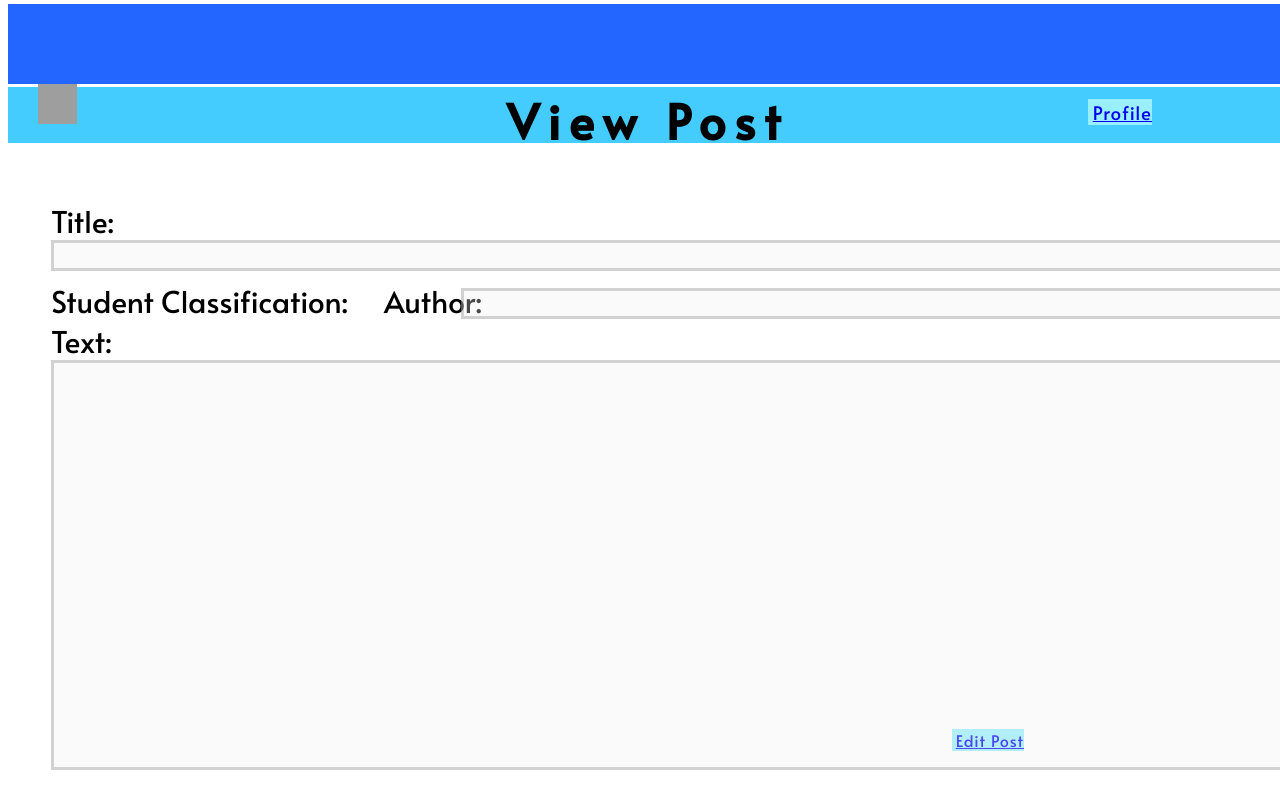
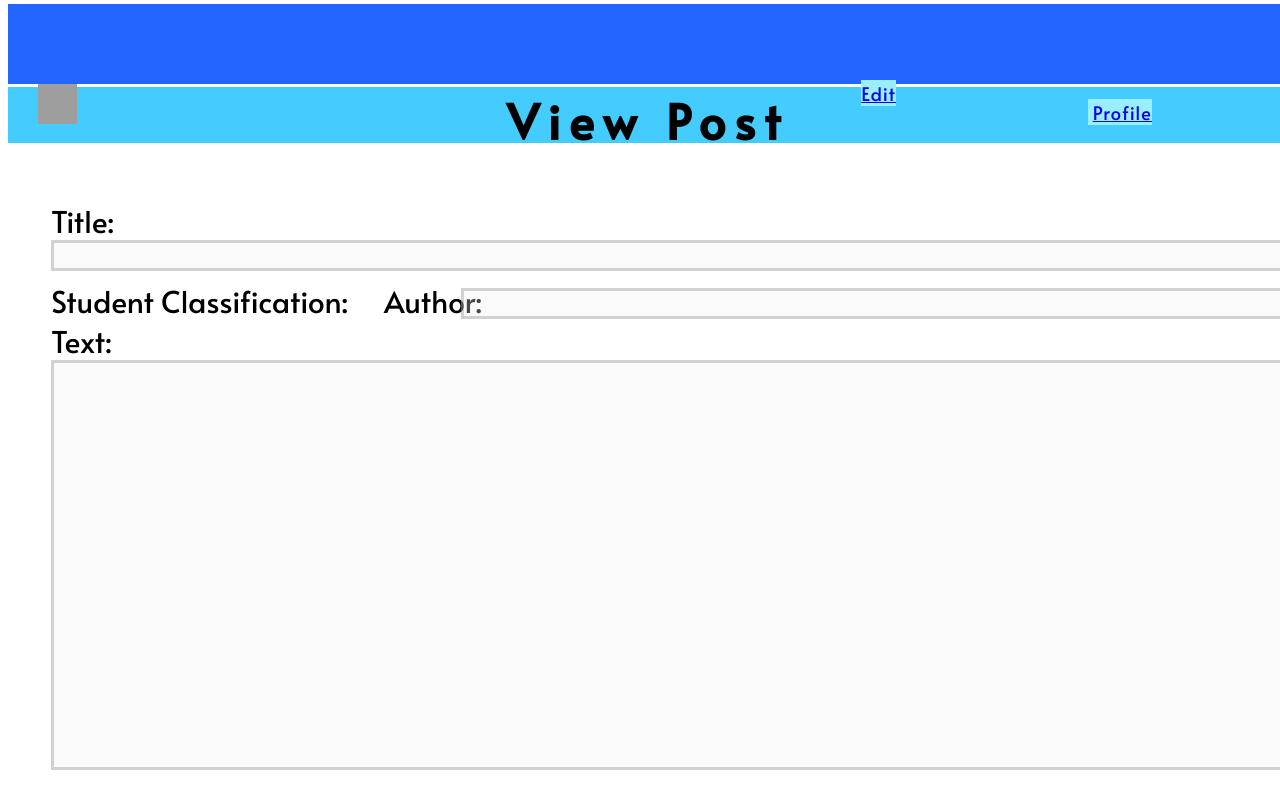
Before and after one commit to eduardoo-benitez/3155-Final-Project-Group-17, a Flask app: page /post/1 in a window 1280 px wide. Run offline with Flask 3, Linux system fonts and the light colour scheme; data that the repository does not hold is empty; parts of the project's set-up code (start-up, migrations or seed data) failed here and were passed over; grey boxes are pictures that could not be loaded.

```diff
--- a/project/templates/post.html
+++ b/project/templates/post.html
@@ -25,8 +25,6 @@
         text-align: center;
         letter-spacing: 9px
       }
-
-
       a{
         font-family: 'Alata';
         font-style: normal;
@@ -55,10 +53,9 @@
   <body>
     <h1></h1>
     <h2>View Post</h2>
-    <form>
       <h3 style="background-color: #99eeff;font-family: Alata;position: fixed;top: 10%;right: 10%;">&nbsp;<a href="/profile">Profile</a></h3><br>
       {% if post.author == active.username %}
-        <h4 style="position: fixed;top: 88.5%;background-color: #99eeff;right: 20%;">&nbsp;<a href="/post/{{post.post_id}}/edit">Edit Post</a></h4><br><br><br>
+        <h3>&nbsp;<a style = "background-color: #99eeff;font-family: Alata;position: fixed;top: 10%;right: 30%;" href="/post/{{post.post_id}}/edit">Edit</a></h3><br>
       {% endif %}
       <label for="title" style="position:fixed; top: 25%; left:4%; font-family: Alata; font-size: 30px;">Title:</label>
       <textarea id="title" name="title" style="border-width: 3px; font-size: 18px; top:30%;left: 4%; position:fixed;" rows="1" cols="176" disabled>{{post.title}}</textarea>
@@ -74,7 +71,6 @@
       <label for="text" style="position:fixed; top:40%; left:4%; font-family: Alata; font-size: 30px;">Text:</label>
       <textarea id="text" name="text" rows="16" cols="196" disabled style="border-width: 3px; font-size: 18px; font-family:Alata, Alata Placeholder, sans-serif;position: fixed;top:45%;left: 4%;">{{post.body}}</textarea>
       <a href="/all"><img src="back.png" style="width: 3%;height: 5%;position: fixed;top: 10.5%;left: 3%;"></a>
-    </form>
   </body>
 
 </html>
```
